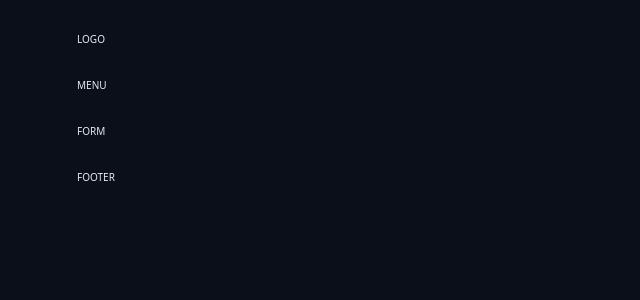
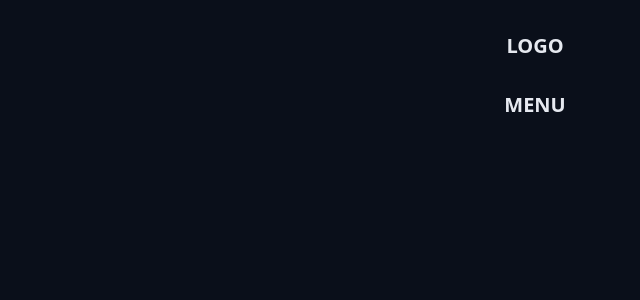
Before and after one commit to RamonOrtisz/chronos-pomodoro, a React (Vite) app: page / in a window 1280 px wide. Shown: the top 300 px of the page, without its empty margins (105-745 px from the left). Built offline with nearby package versions, Linux system fonts and the light colour scheme.

Commit message:
criando componente do Container

```diff
--- a/src/App.tsx
+++ b/src/App.tsx
@@ -1,32 +1,18 @@
+import { Container } from './components/Container';
+import { Heading } from './components/Heading';
 import './styles/global.css';
 import './styles/theme.css';
 
 export function App() {
   return (
     <>
-      <div className='container'>
-        <div className='content'>
-          <section>LOGO</section>
-        </div>
-      </div>
+      <Container>
+        <Heading>LOGO</Heading>
+      </Container>
 
-      <div className='container'>
-        <div className='content'>
-          <section>MENU</section>
-        </div>
-      </div>
-
-      <div className='container'>
-        <div className='content'>
-          <section>FORM</section>
-        </div>
-      </div>
-
-      <div className='container'>
-        <div className='content'>
-          <section>FOOTER</section>
-        </div>
-      </div>
+      <Container>
+        <Heading>MENU</Heading>
+      </Container>
     </>
   );
 }
--- /dev/null
+++ b/src/components/Container.module.css
@@ -0,0 +1,12 @@
+.container-fluid {
+  max-width: auto;
+}
+
+.container {
+  max-width: 98rem;
+  margin: 0 auto;
+}
+
+.content {
+  margin: 3.2rem;
+}
--- /dev/null
+++ b/src/components/Container.tsx
@@ -0,0 +1,13 @@
+import styles from './Container.module.css';
+
+type ContainerProps = {
+  children: React.ReactNode;
+};
+
+export function Container({ children }: ContainerProps) {
+  return (
+    <div className={styles.container}>
+      <div className={styles.content}>{children}</div>
+    </div>
+  );
+}
--- a/src/styles/global.css
+++ b/src/styles/global.css
@@ -14,16 +14,3 @@
   background: var(--gray-900);
   color: var(--text-default);
 }
-
-.container-fluid {
-  max-width: auto;
-}
-
-.container {
-  max-width: 98rem;
-  margin: 0 auto;
-}
-
-.content {
-  margin: 3.2rem;
-}
```
